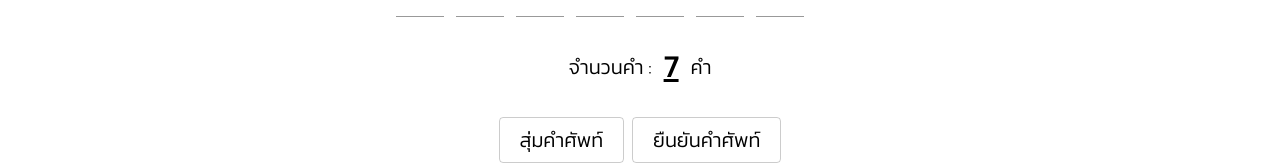
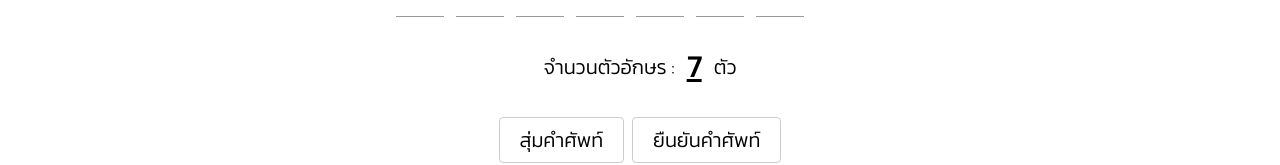
Before and after one commit to SeanNachapat/whatstheword, a Next.js app: page / in a window 1280 px wide. Shown: the part 423-588 px from the top of the page. Built offline with nearby package versions, Linux system fonts and the light colour scheme.

Commit message:
Update page.jsx

```diff
--- a/src/app/page.jsx
+++ b/src/app/page.jsx
@@ -211,13 +211,13 @@ const App = () => {
 
                         <div className="flex items-center gap-3">
                               <div className="text-xl">
-                                    จำนวนคำ :
+                                    จำนวนตัวอักษร :
                               </div>
                               <div className="text-3xl underline font-bold">
                                     {word.word.length}
                               </div>
                               <div className="text-xl">
-                                    คำ
+                                    ตัว
                               </div>
                         </div>
 
```
